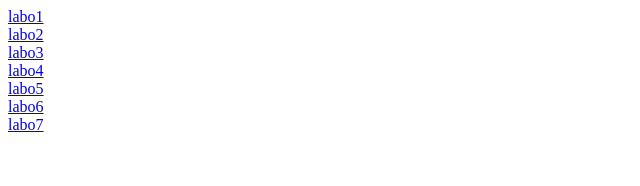
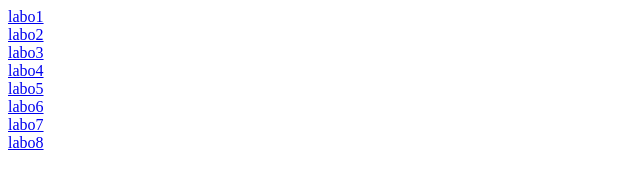
Before and after one commit to LukaDevlieger/LukaDevlieger.github.io, a plain HTML site: page index.html in a window 1280 px wide. Shown: the full height of the page, 0-640 px from the left. Drawn offline with Linux system fonts and the light colour scheme.

Commit message:
Update index.html

```diff
--- a/index.html
+++ b/index.html
@@ -20,7 +20,7 @@
 <br>
 <a href="https://github.com/LukaDevlieger/LukaDevlieger.github.io/tree/main/Labo%20oefeningen/labo7">labo7</a>
 <br>
-<a href="https://github.com/LukaDevlieger/LukaDevlieger.github.io/tree/main/Labo%20oefeningen/labo8"></a>
+<a href="https://github.com/LukaDevlieger/LukaDevlieger.github.io/tree/main/Labo%20oefeningen/labo8">labo8</a>
 
 
 </body>
```
